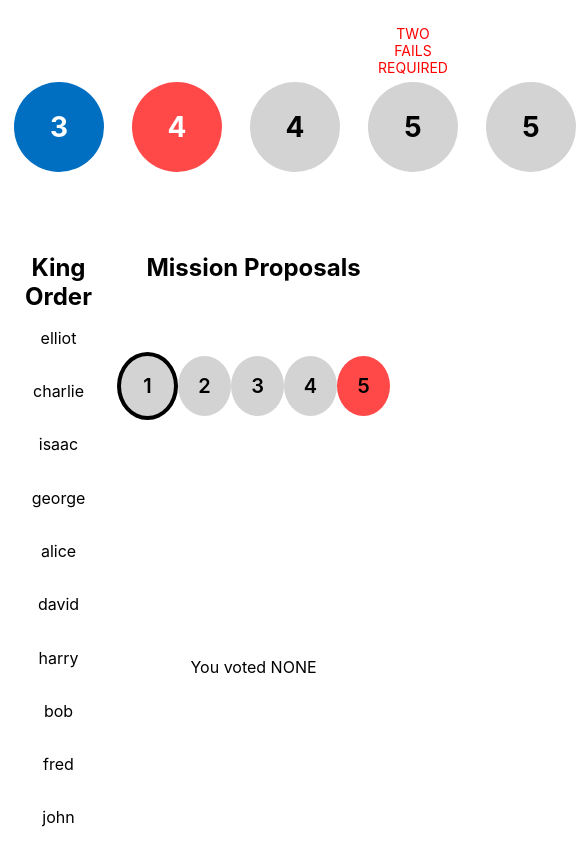
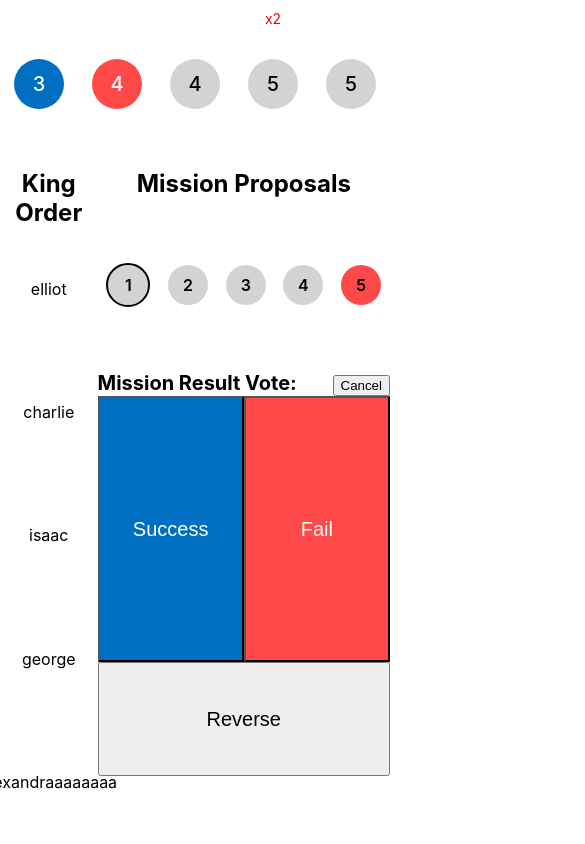
Before and after one commit to somethiiing/manual-valon, a React (Create React App) app: page / in a window 390 px wide. Both pictures are taken after a click on the button "PLAYER". Shown: the whole page, 585 px wide, since content can reach past the window. Built offline with nearby package versions, Linux system fonts and the light colour scheme; no server answers.

Commit message:
improve responsiveness

```diff
--- a/src/components/board.jsx
+++ b/src/components/board.jsx
@@ -1,7 +1,8 @@
 import React from 'react';
 import axios from 'axios';
 import io from 'socket.io-client';
-import { makeStyles } from '@material-ui/core/styles';
+import { makeStyles, useTheme } from '@material-ui/core/styles';
+import useMediaQuery from '@material-ui/core/useMediaQuery';
 
 let socket;
 
@@ -19,12 +20,17 @@ const useStyles = makeStyles(theme => ({
     height: '100%',
     display: 'flex',
     flexDirection: 'column',
-    justifyContent: 'space-between'
+    justifyContent: 'space-between',
+    maxWidth: '1000px',
+    margin: 'auto'
   },
   gameInfo: {
     display: 'flex',
     flexDirection: 'column',
     height: '30%',
+    [theme.breakpoints.down('xs')]: {
+      height: '20%'
+    }
   },
   questInfo: {
     width: '100%',
@@ -38,15 +44,12 @@ const useStyles = makeStyles(theme => ({
     display: 'flex',
     flexDirection: 'column',
     justifyContent: 'center',
-    alignItems: 'center'
+    alignItems: 'center',
+    [theme.breakpoints.down('xs')]: {
+      padding: '5px'
+    }
   },
-  questInfoItemData: {
-    width: '35%',
-    display: 'flex',
-    flexDirection: 'column',
-    justifyContent: 'space-between'
-  },
-  questInfoItemStatus: {
+  questInfoItemCircle: {
     height: '90px',
     width: '90px',
     display: 'flex',
@@ -54,7 +57,23 @@ const useStyles = makeStyles(theme => ({
     alignItems: 'center',
     fontSize: '28px',
     fontWeight: '700',
-    borderRadius: '50%'
+    borderRadius: '50%',
+    [theme.breakpoints.down('xs')]: {
+      height: '50px',
+      width: '50px',
+      fontSize: '20px',
+      fontWeight: '500'
+    }
+  },
+  doubleFail: {
+    color: 'red',
+    fontSize: '14px',
+    textAlign: 'center',
+    position: 'absolute',
+    top: '25px',
+    [theme.breakpoints.down('xs')]: {
+      top: '10px'
+    }
   },
   questResultDisplay: {
     width: '100%',
@@ -67,11 +86,12 @@ const useStyles = makeStyles(theme => ({
     justifyContent: 'center'
   },
   playerList: {
-    width: '30%',
+    width: '25%',
     height: '100%',
     display: 'flex',
     flexDirection: 'column',
-    justifyContent: 'space-between'
+    justifyContent: 'space-between',
+    margin: 'auto'
   },
   playerListHeader: {
     textAlign: 'center',
@@ -109,17 +129,23 @@ const useStyles = makeStyles(theme => ({
   bottomSection: {
     width: '100%',
     height: '70%',
-    display: 'flex'
+    display: 'flex',
+    [theme.breakpoints.down('xs')]: {
+      height: '80%'
+    }
   },
   bottomRightColumn: {
     height: '100%',
-    width: '70%'
+    width: '75%'
   },
   voteTrackerContainer: {
     width: '100%',
     height: '40%',
     display: 'flex',
     flexDirection: 'column',
+    [theme.breakpoints.down('xs')]: {
+      height: '30%'
+    }
   },
   voteTrackerHeader: {
     textAlign: 'center',
@@ -144,16 +170,30 @@ const useStyles = makeStyles(theme => ({
     alignItems: 'center',
     '&:last-child': {
       backgroundColor: '#FF4949'
+    },
+    [theme.breakpoints.down('xs')]: {
+      height: '40px',
+      width: '40px',
+      fontSize: '16px'
     }
   },
   selectedCircle: {
-    border: 'solid 4px black'
+    border: 'solid 4px black',
+    [theme.breakpoints.down('xs')]: {
+      border: 'solid 2px black',
+    }
   },
   voteContainer: {
     width: '100%',
     height: '60%',
     display: 'flex',
-    flexDirection: 'column'
+    flexDirection: 'column',
+    alignItems: 'center',
+    [theme.breakpoints.up('md')]: {
+      height: '50%',
+      width: '80%',
+      margin: 'auto'
+    }
   },
   voteConfirmation: {
     width: '100%',
@@ -165,7 +205,9 @@ const useStyles = makeStyles(theme => ({
   voteHeader: {
     width: '100%',
     display: 'flex',
-    justifyContent: 'space-between'
+    justifyContent: 'space-between',
+    fontWeight: 'bold',
+    fontSize: '20px'
   },
   voteToggleContainer: {
     width: '100%',
@@ -183,7 +225,10 @@ const useStyles = makeStyles(theme => ({
     width: '100%',
     height: '100%',
     display: 'flex',
-    flexDirection: 'column'
+    flexDirection: 'column',
+    [theme.breakpoints.up('md')]: {
+      flexDirection: 'row'
+    }
   },
   voteButtonContainerFull: {
     width: '100%',
@@ -194,11 +239,20 @@ const useStyles = makeStyles(theme => ({
     width: '100%',
     height: '70%',
     display: 'flex',
+    [theme.breakpoints.up('md')]: {
+      //left
+      height: '100%',
+      width: '66%',
+    }
   },
   voteButtonContainerBottom: {
     width: '100%',
     height: '30%',
     display: 'flex',
+    [theme.breakpoints.up('md')]: {
+      height: '100%',
+      width: '34%',
+    }
   },
   voteButtonSuccess: {
     width: '50%',
@@ -208,7 +262,10 @@ const useStyles = makeStyles(theme => ({
     fontSize: '30px',
     display: 'flex',
     justifyContent: 'center',
-    alignItems: 'center'
+    alignItems: 'center',
+    [theme.breakpoints.down('xs')]: {
+      fontSize: '20px'
+    }
   },
   voteButtonFail: {
     width: '50%',
@@ -218,7 +275,10 @@ const useStyles = makeStyles(theme => ({
     fontSize: '30px',
     display: 'flex',
     justifyContent: 'center',
-    alignItems: 'center'
+    alignItems: 'center',
+    [theme.breakpoints.down('xs')]: {
+      fontSize: '20px'
+    }
   },
   voteButtonReverse: {
     width: '100%',
@@ -226,7 +286,11 @@ const useStyles = makeStyles(theme => ({
     fontSize: '30px',
     display: 'flex',
     justifyContent: 'center',
-    alignItems: 'center'
+    alignItems: 'center',
+    [theme.breakpoints.down('xs')]: {
+      fontSize: '20px'
+    }
+    //todo make vertical on wide screens
   }
 }));
 
@@ -241,17 +305,17 @@ let testBoardData = {
         "charlie",
         "isaac",
         "george",
-        "alice",
-        "david",
-        "harry",
-        "bob",
-        "fred",
-        "john"
+        "alexandraaaaaaaa",
+        // "david",
+        // "harry",
+        // "bob",
+        // "fred",
+        // "john"
     ],
     "doubleFail": true,
     "reversalsAllowed": true,
     "voteTrack": 1,
-    "voteStatus": "VOTE_REGISTERED", //BLANK, VOTING_READY, VOTING, VOTE_REGISTERED, DISPLAY_RESULT
+    "voteStatus": "VOTING", //BLANK, VOTING_READY, VOTING, VOTE_REGISTERED, DISPLAY_RESULT
     "missions": [
         {
             "missionSize": "3",
@@ -404,6 +468,8 @@ function QuestInfoItem (props) {
   const { missionResult = 'NOT_WENT' } = missionData;
 
   const classes = useStyles();
+  const theme = useTheme();
+  const smallScreen = useMediaQuery(theme.breakpoints.down('xs'));
 
   let backgroundColor = 'lightgray';
   let fontColor = 'black'
@@ -419,12 +485,15 @@ function QuestInfoItem (props) {
   return (
     <div className={classes.questInfoItem}>
       <div
-        className={classes.questInfoItemStatus}
+        className={classes.questInfoItemCircle}
         style={{ backgroundColor, color: fontColor }}
       >
         { misSize }
       </div>
-      {(doubleFail && misNum === 3) && <div style={{color: 'red', fontSize: '14px', textAlign: 'center', position: 'absolute', top: '25px'}}>TWO FAILS REQUIRED</div>}
+      {(doubleFail && misNum === 3) &&
+        <div className={classes.doubleFail}>
+          {smallScreen ? 'x2' : 'TWO FAILS REQUIRED'}
+        </div>}
     </div>
   );
 }
```
